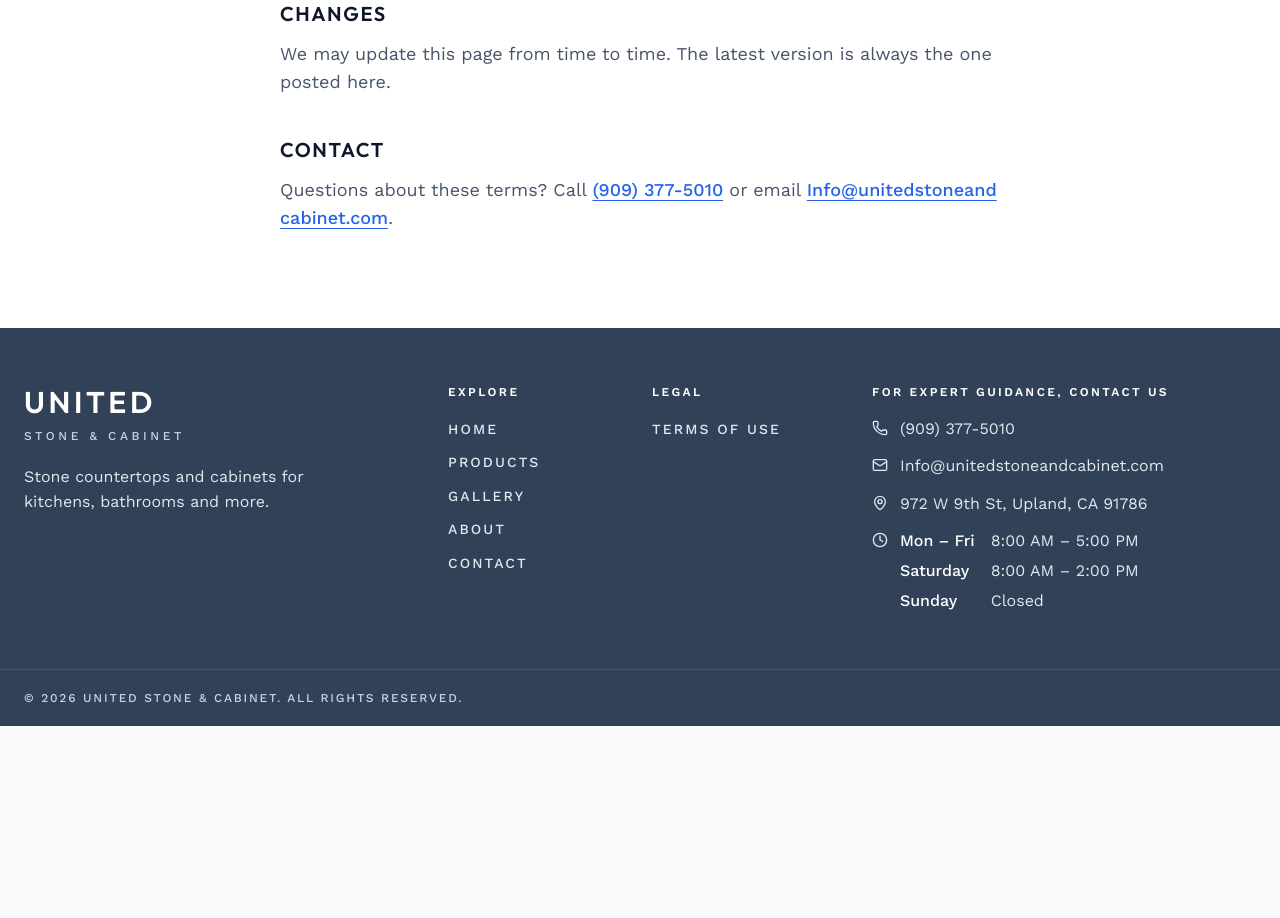
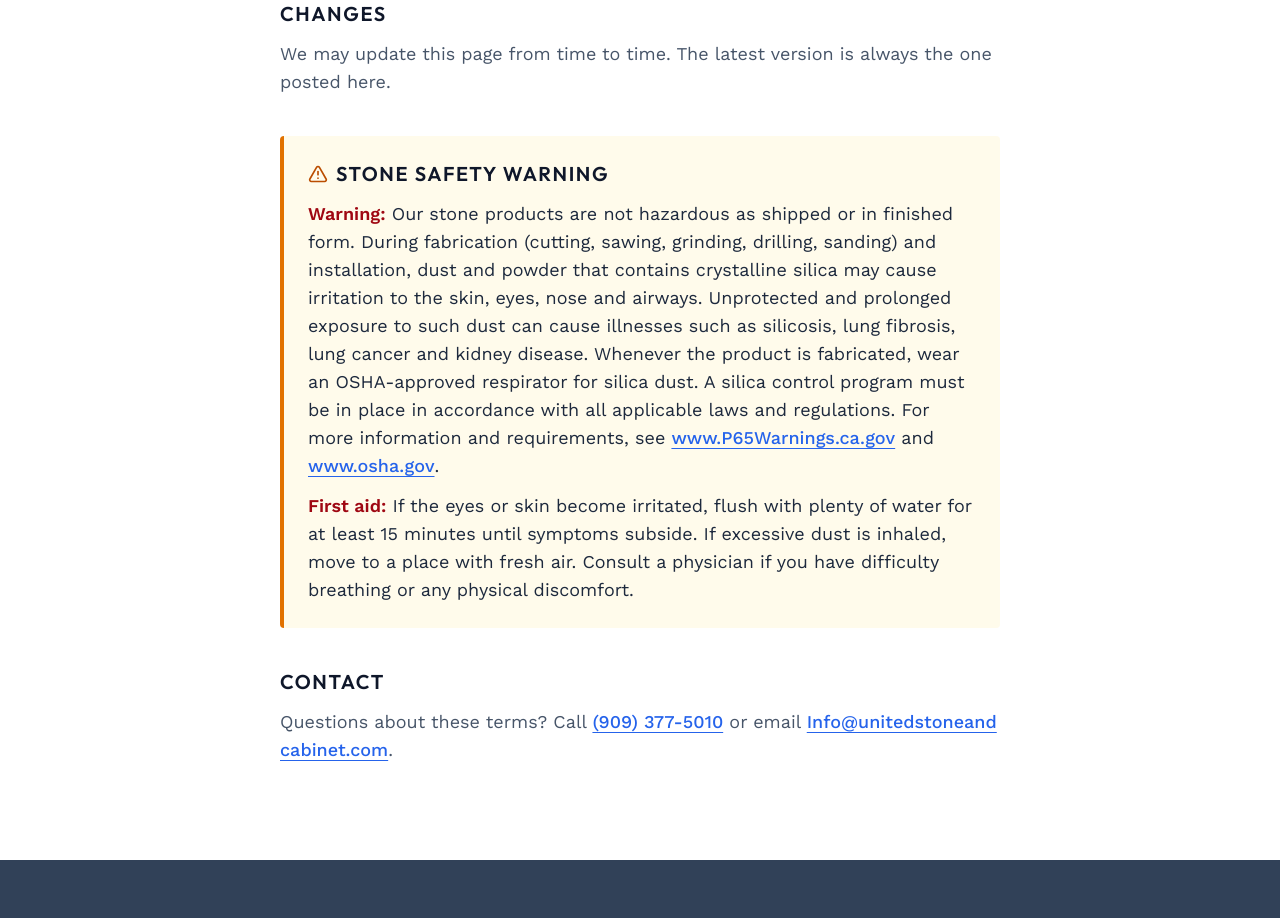
Before and after one commit to infounitedstoneandcabinet-beep/USC-website, a Next.js app: page /terms in a window 1280 px wide. Shown: the part 1200-2118 px from the top of the page. Before the commit the page ends 1926 px from the top, so only its background shows below. Built offline with nearby package versions, Linux system fonts and the light colour scheme.

Commit message:
修改 run_edb82b2b80c2

```diff
--- a/app/terms/page.tsx
+++ b/app/terms/page.tsx
@@ -1,4 +1,5 @@
 import type { Metadata } from "next";
+import { AlertTriangle } from "lucide-react";
 import { PageHero } from "@/components/sections";
 import { site } from "@/lib/site";
 
@@ -42,6 +43,44 @@ export default function TermsPage() {
               <p className="mt-3 text-lg text-muted-foreground">{text}</p>
             </div>
           ))}
+          <div className="rounded-sm border-l-4 border-amber-600 bg-amber-50 p-5 sm:p-6">
+            <h2 className="flex items-center gap-2 text-xl font-semibold uppercase tracking-[0.08em] text-ink">
+              <AlertTriangle aria-hidden="true" className="size-5 shrink-0 text-amber-700" />
+              Stone safety warning
+            </h2>
+            <p className="mt-3 text-lg text-slate-800">
+              <strong className="text-red-800">Warning:</strong> Our stone products are not hazardous as shipped or in
+              finished form. During fabrication (cutting, sawing, grinding, drilling, sanding) and installation, dust
+              and powder that contains crystalline silica may cause irritation to the skin, eyes, nose and airways.
+              Unprotected and prolonged exposure to such dust can cause illnesses such as silicosis, lung fibrosis,
+              lung cancer and kidney disease. Whenever the product is fabricated, wear an OSHA-approved respirator for
+              silica dust. A silica control program must be in place in accordance with all applicable laws and
+              regulations. For more information and requirements, see{" "}
+              <a
+                href="https://www.p65warnings.ca.gov"
+                target="_blank"
+                rel="noopener noreferrer"
+                className="rounded font-medium text-primary underline underline-offset-4"
+              >
+                www.P65Warnings.ca.gov
+              </a>{" "}
+              and{" "}
+              <a
+                href="https://www.osha.gov"
+                target="_blank"
+                rel="noopener noreferrer"
+                className="rounded font-medium text-primary underline underline-offset-4"
+              >
+                www.osha.gov
+              </a>
+              .
+            </p>
+            <p className="mt-3 text-lg text-slate-800">
+              <strong className="text-red-800">First aid:</strong> If the eyes or skin become irritated, flush with
+              plenty of water for at least 15 minutes until symptoms subside. If excessive dust is inhaled, move to a
+              place with fresh air. Consult a physician if you have difficulty breathing or any physical discomfort.
+            </p>
+          </div>
           <div>
             <h2 className="text-xl font-semibold uppercase tracking-[0.08em] text-ink">Contact</h2>
             <p className="mt-3 text-lg text-muted-foreground">
```
Also changed, not shown: public/client/补资料-6733ceae310c0e82b0ce95a8198f4edb-2.jpg (added).
